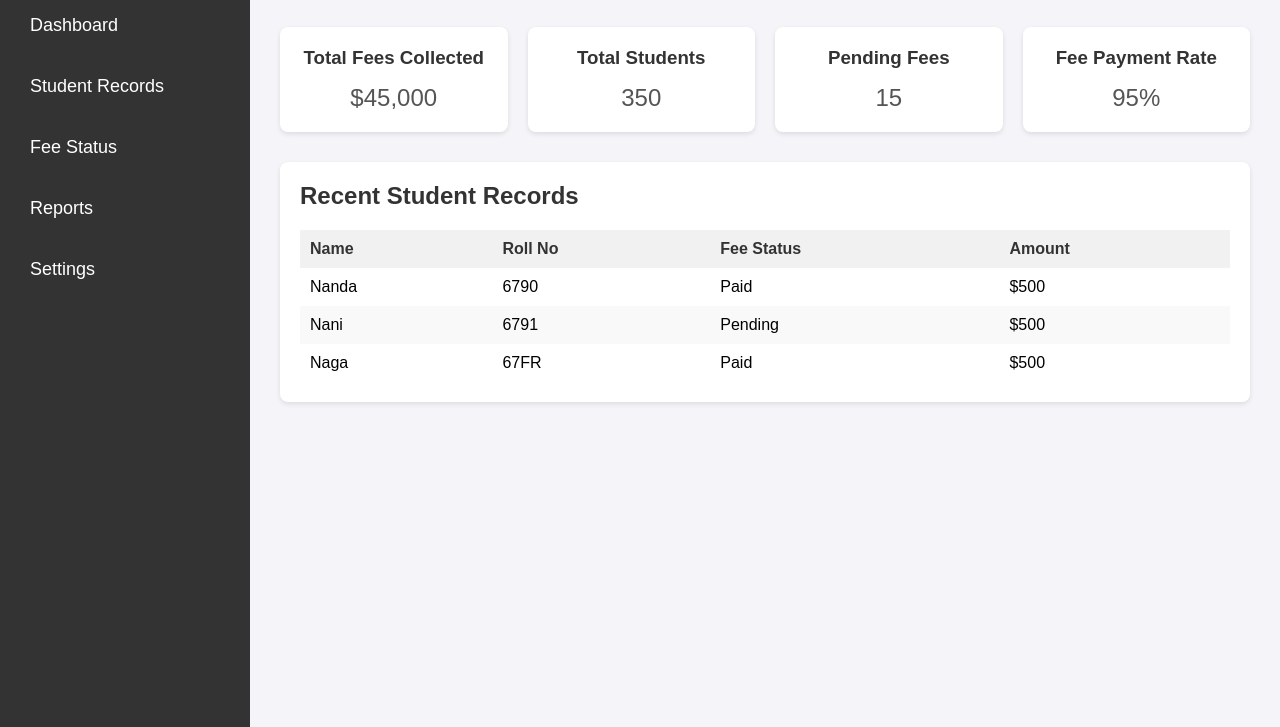
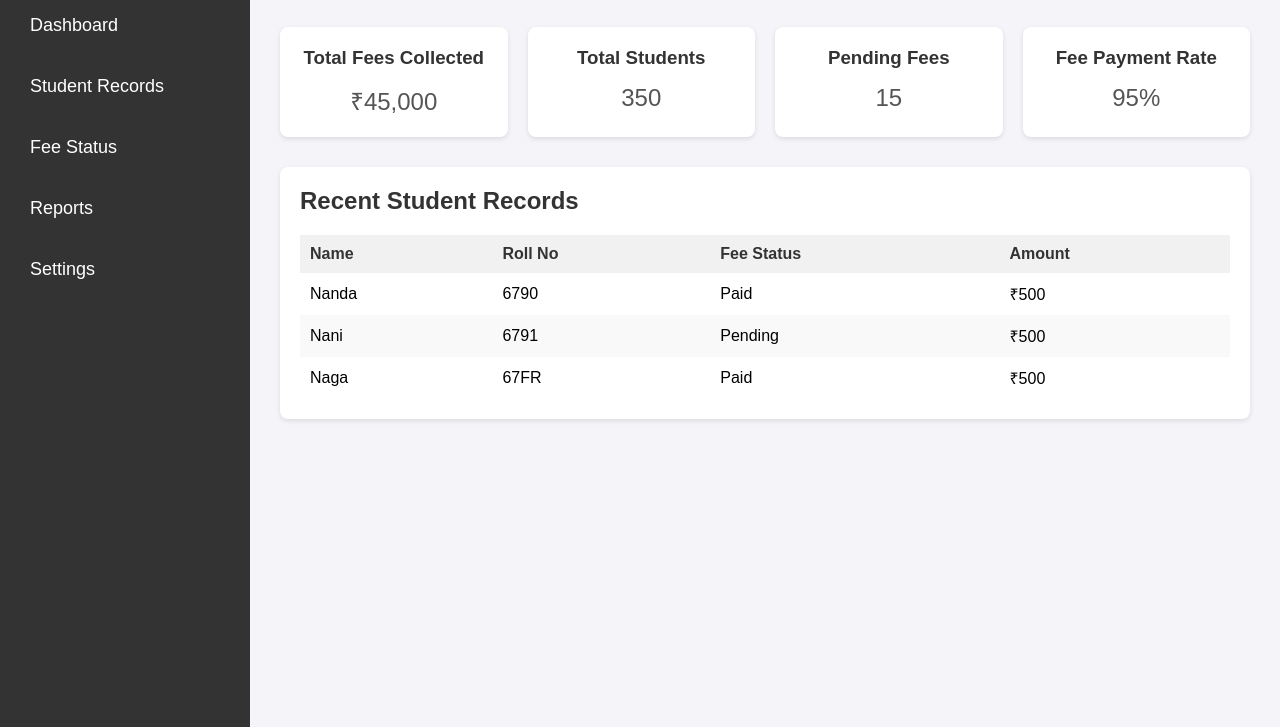
Before and after one commit to Sai-Deekshith-06/labTask, a plain HTML site: page index.html in a window 1280 px wide. Shown: the part 73-800 px from the top of the page. Drawn offline with Linux system fonts and the light colour scheme.

Commit message:
Update index.html

```diff
--- a/index.html
+++ b/index.html
@@ -32,7 +32,7 @@
             <div class="stats">
                 <div class="stat-box">
                     <h3>Total Fees Collected</h3>
-                    <p>$45,000</p>
+                    <p>₹45,000</p>
                 </div>
                 <div class="stat-box">
                     <h3>Total Students</h3>
@@ -64,19 +64,19 @@
                             <td>Nanda</td>
                             <td>6790</td>
                             <td>Paid</td>
-                            <td>$500</td>
+                            <td>₹500</td>
                         </tr>
                         <tr>
                             <td>Nani</td>
                             <td>6791</td>
                             <td>Pending</td>
-                            <td>$500</td>
+                            <td>₹500</td>
                         </tr>
                         <tr>
                             <td>Naga</td>
                             <td>67FR</td>
                             <td>Paid</td>
-                            <td>$500</td>
+                            <td>₹500</td>
                         </tr>
                     </tbody>
                 </table>
```
